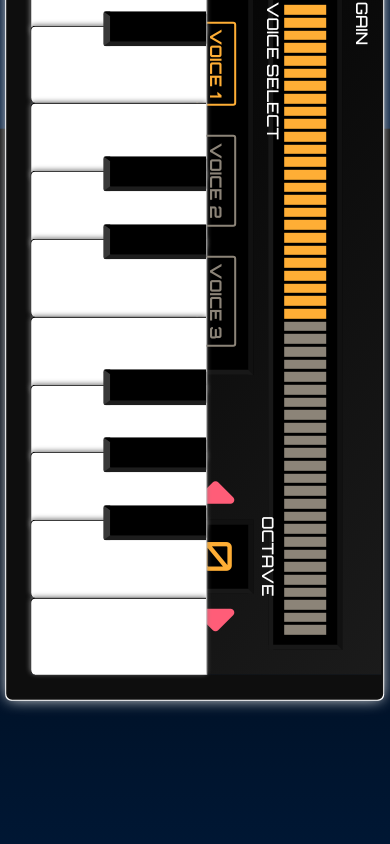
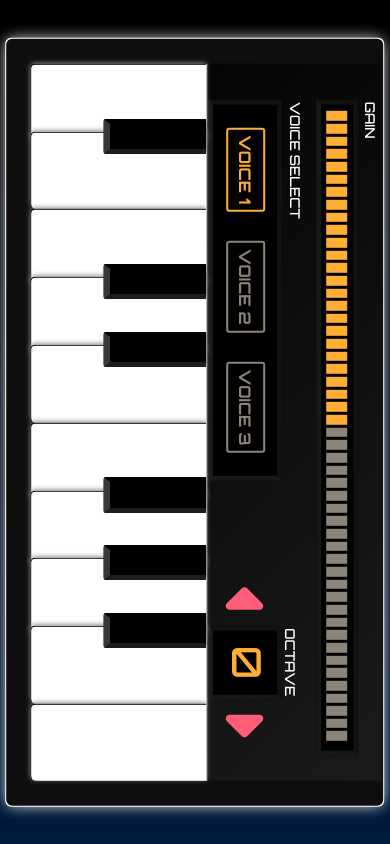
Before and after one commit to nchau3/RK-23-Keyboard, a React (Vite) app: page / in a window 390 px wide. Shown: the top 844 px of the page. Built offline with nearby package versions, Linux system fonts and the light colour scheme.

Commit message:
improve breakpoints for mobile

```diff
--- a/src/styles/component-styles/keyboard.scss
+++ b/src/styles/component-styles/keyboard.scss
@@ -26,6 +26,7 @@
 
 .key {
   flex: 1;
+
   color: black;
   user-select: none;
   position: relative;
@@ -60,7 +61,7 @@
 
   position: relative;
   margin: 0 -45px 0 0;
-  transform: translateX(-70%);
+  transform: translateX(-65%);
   z-index: 2;
 }
 
--- a/src/styles/index.scss
+++ b/src/styles/index.scss
@@ -16,6 +16,8 @@
 }
 
 body {
+  height: 100%;
+  width: 100%;
   margin: 0;
   display: flex;
   justify-content: center;
--- a/src/styles/mobile.scss
+++ b/src/styles/mobile.scss
@@ -1,11 +1,15 @@
-@media (max-width: 480px) {
+@media only screen and (max-width: 450px) {
   :root {
-    margin: 33% 0;
+    display: flex;
+    justify-content: center;
+    align-items: center;
+    max-height: 100vh;
   }
 
   #App {
+    height: 100%;
+    width: 100%;
     transform: rotate(90deg);
-
 
     h1 {
       display: none;
@@ -16,9 +20,29 @@
     display: none;
   }
 
+  .controls {
+    .slider {
+      height: 2rem;
+    }
+
+    label {
+      font-size: .85em;
+      margin: .15em;
+    }
+  }
+
+  .lower-bar {
+    height: 2rem;
+  }
+
   .keyboard {
-
     height: 90vw;
     width: 85vh;
   }
 }
+
+@media only screen and (max-width: 450px) and (max-height: 670px) {
+  .key-black {
+    transform: translateX(-90%);
+  }
+}
```
Also changed, not shown: 3 other files (tests, documents, lock files or other folders).
